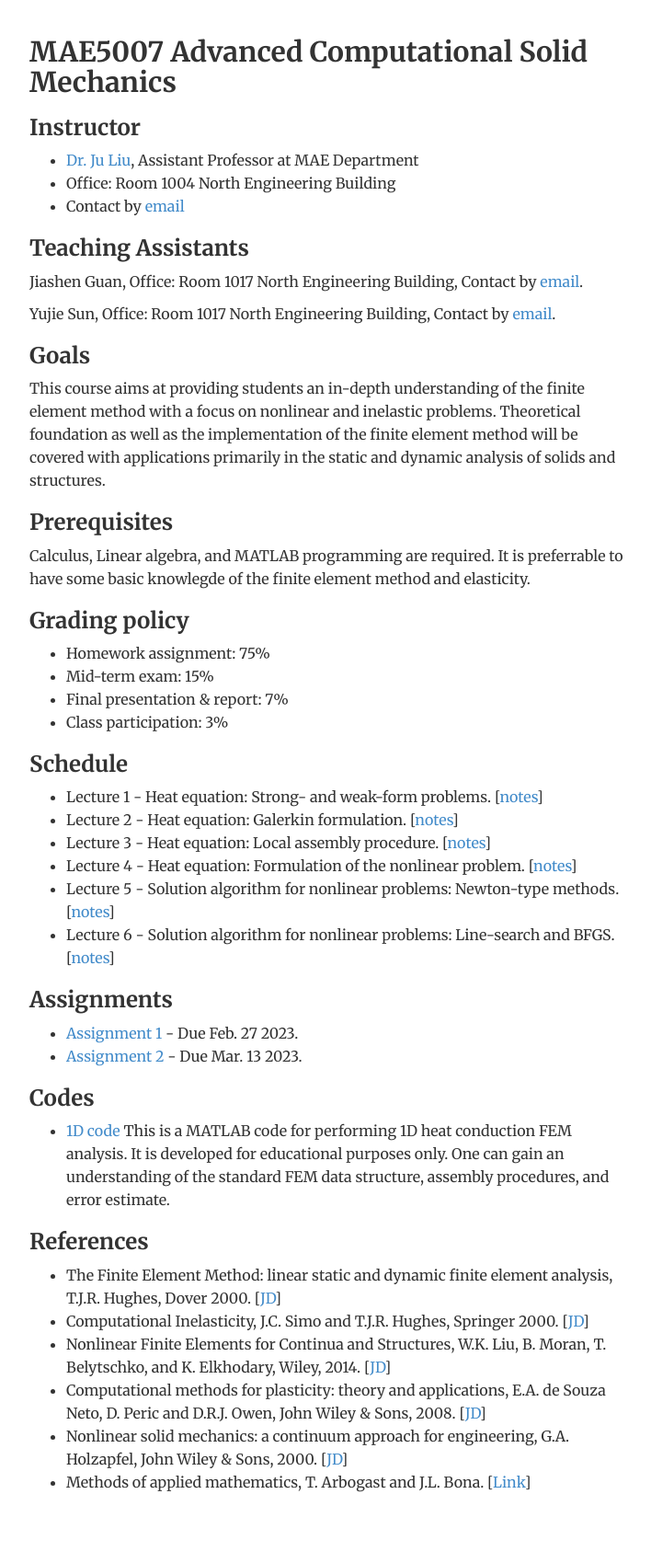
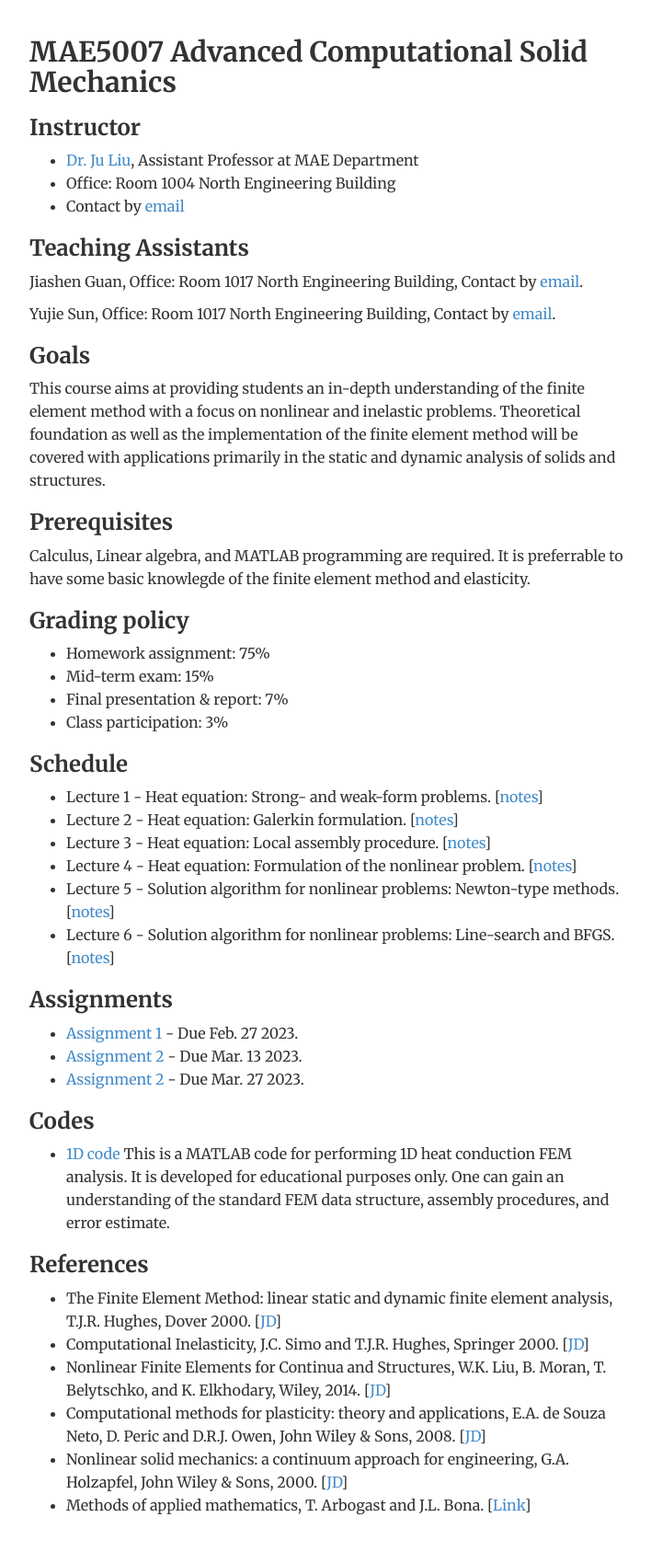
Before and after one commit to ju-liu/ju-liu.github.io, a Jekyll site: the page built from teaching/FEM-2023-Spring/index.html, in a window 1280 px wide. Shown: the whole page at 92% size, without its empty margins (284-992 px from the left). Built offline with Jekyll 4.4.1, drawn with Linux system fonts in a browser that asks for light colours; nearby versions of some CDN libraries; library files that are not in the unit come from our copies; before the commit the page ends 1674 px from its top, so only the background shows below that.

Commit message:
Update index.html

```diff
--- a/teaching/FEM-2023-Spring/index.html
+++ b/teaching/FEM-2023-Spring/index.html
@@ -48,6 +48,7 @@
 <ul>
   <li><a href="hw/HW-01.pdf">Assignment 1</a> - Due Feb. 27 2023.</li>
   <li><a href="hw/HW-02.pdf">Assignment 2</a> - Due Mar. 13 2023.</li>
+  <li><a href="hw/HW-03.pdf">Assignment 2</a> - Due Mar. 27 2023.</li>
 </ul>
 
 <h3>Codes</h3>
```
